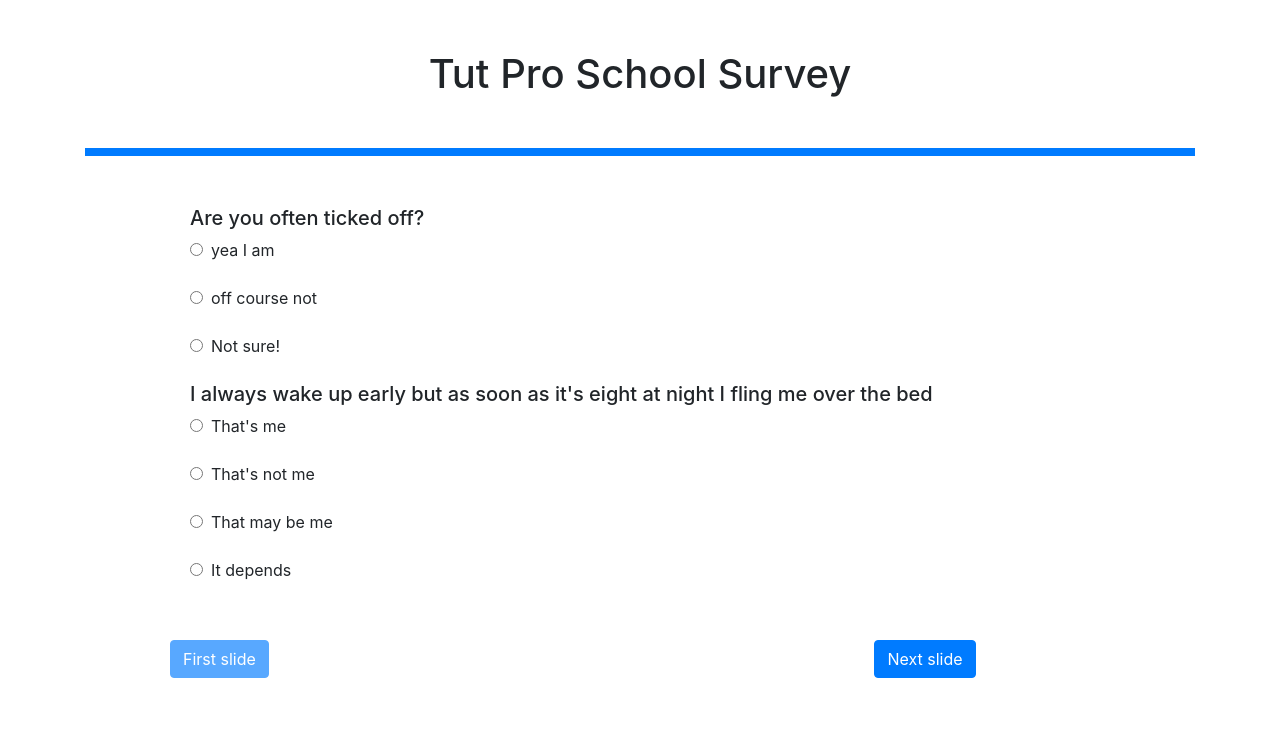
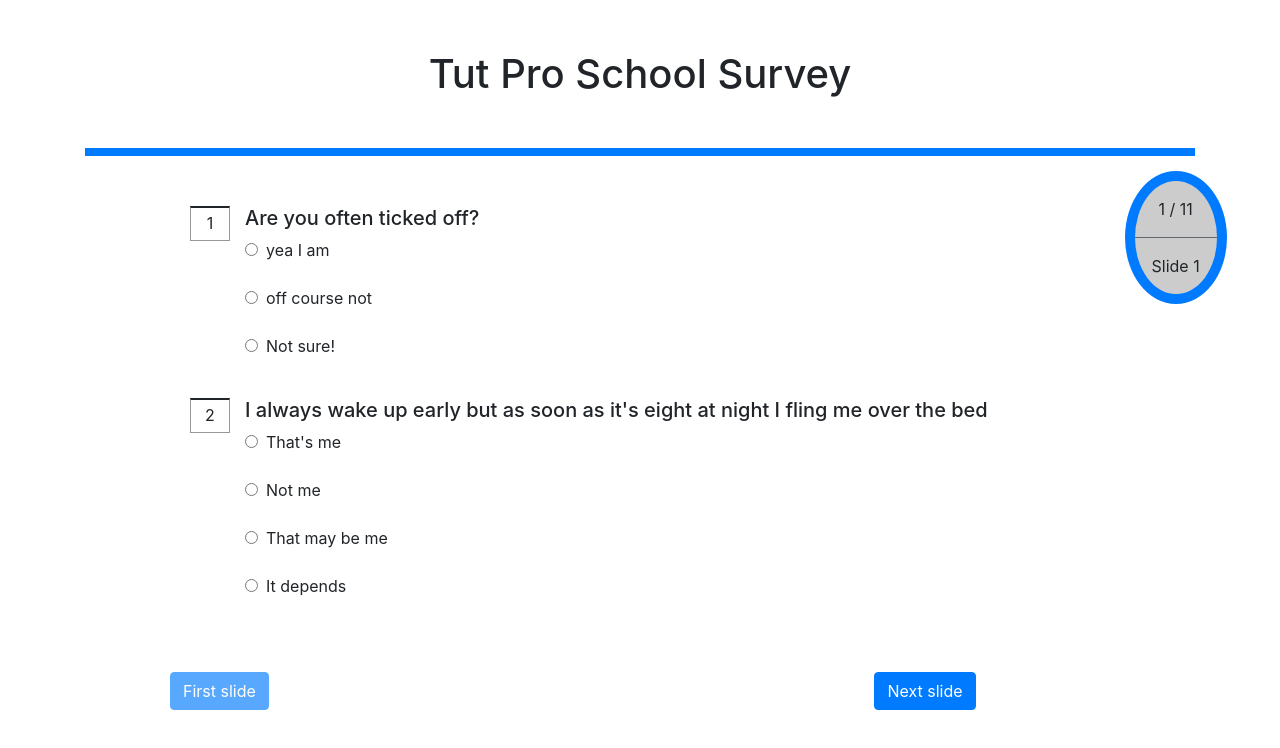
Before and after one commit to michaeliyke/brief-survey, an Angular app: page / in a window 1280 px wide. Shown: the top 748 px of the page. Built offline with nearby package versions, Linux system fonts and the light colour scheme.

Commit message:
Update to keep track of slide numbering
chore: added more code to keep track of slide and questions number

Reason: for easy visualization and reference

```diff
--- a/src/app/slider/slider.component.css
+++ b/src/app/slider/slider.component.css
@@ -1,4 +1,38 @@
+.slide-info {
+    background-color: rgb(204, 204, 204);
+    border: 10px solid #007BFF;
+    border-radius: 100%;
+    display: flex;
+    /* height: 23%; */
+    width: 11%;
+    position: absolute;
+    right: -18%;
+    top: -7%;
+    text-align: center;
+    flex-flow: column;
+    flex-direction: column-reverse;
+    align-items: center;
+}
+.slide-info > p {
+margin: 1em;
+}
+.w-secondary {
+  margin: 0;
+}
 .radio-button {
-  /* display: none; */
   margin-right: 8px;
 }
+
+.questionId {
+    border: 1px solid rgb(153, 153, 153);
+    height: 35px;
+    margin-right: 15px;
+    text-align: center;
+    width: 40px;
+    padding-top: 3px;
+    border-top: 2px solid;
+}
+
+.slide-questions {
+  display: flex;
+}
--- a/src/app/slider/slider.component.html
+++ b/src/app/slider/slider.component.html
@@ -2,11 +2,22 @@
   <strong>1/27</strong>
   {{ message }}
 </p> -->
-<ul *ngFor="let quest of slide.questions">
-  <h5>
-    {{quest.question}}
-  </h5>
-  <p *ngFor="let option of quest.options"><input  type="radio" class="radio-button" value="" /> <label>{{option}}</label></p>
+<ul *ngFor="let quest of slide.questions; let count = index;" class="slide-questions">
+  <div *ngIf="count + 1 == 1;" class="slide-info">
+    <p>Slide {{slide.slideIndex}} </p>
+    <hr class="bg-secondary w-100 w-secondary" />
+    <p>{{quest.questionId}} / {{totalNumberQuestions}}</p>
+  </div>
+  <span class="questionId">{{ quest.questionId }}</span>
+  <div class="question-panel">
+    <h5 class="question">
+      {{ quest.question }}
+    </h5>
+    <p *ngFor="let option of quest.options">
+      <input type="radio" class="radio-button" value="" />
+      <label>{{ option }}</label>
+    </p>
+  </div>
 </ul>
 <!-- <ul>
   <p><input class="radio-button" type="radio" value=""><label for="">The number is not 1 but 01</label></p>
--- a/src/app/slider/slider.component.ts
+++ b/src/app/slider/slider.component.ts
@@ -1,48 +1,28 @@
-import { Component, OnInit } from '@angular/core';
-import { SliderService } from '../services/slider.service';
-import { ISlide } from '../islide';
-import { IQuestion } from '../iquestion';
+import { Component, OnInit } from "@angular/core";
+import { SliderService } from "../services/slider.service";
+import { ISlide } from "../islide";
+import { IQuestion } from "../iquestion";
 
 @Component({
-  selector: 'app-slider',
-  templateUrl: './slider.component.html',
-  styleUrls: ['./slider.component.css']
+  selector: "app-slider",
+  templateUrl: "./slider.component.html",
+  styleUrls: ["./slider.component.css"]
 })
 export class SliderComponent implements OnInit {
   data: ISlide[] = [
     {
-      slideIndex: 0,
-      questions: [
-        {
-          questionId: 0,
-          question: 'Are you often ticked off?',
-          options: ['yea I am', 'off course not', 'Not sure!']
-        },
-        {
-          questionId: 1,
-          question:
-            'I always wake up early but as soon as it\'s eight at night I fling me over the bed',
-          options: [
-            'That\'s me',
-            'That\'s not me',
-            'That may be me',
-            'It depends'
-          ]
-        }
-      ]
-    },
-    {
       slideIndex: 1,
       questions: [
         {
-          questionId: 3,
-          question: 'I don\'t get angry when I am hungry. ',
-          options: ['True', 'False', 'Both', 'It depends']
+          questionId: 1,
+          question: "Are you often ticked off?",
+          options: ["yea I am", "off course not", "Not sure!"]
         },
         {
           questionId: 2,
-          question: 'If I look at a mirror,  who will I see?',
-          options: ['You', 'me', 'them', 'us']
+          question:
+            "I always wake up early but as soon as it's eight at night I fling me over the bed",
+          options: ["That's me", "Not me", "That may be me", "It depends"]
         }
       ]
     },
@@ -50,14 +30,14 @@ export class SliderComponent implements OnInit {
       slideIndex: 2,
       questions: [
         {
-          questionId: 4,
-          question: 'Are you the kind that hates anything beans with passion?',
-          options: ['Yes', 'No', 'It\'s hard to say', 'Not sure']
+          questionId: 3,
+          question: "I don't get angry when I am hungry. ",
+          options: ["True", "False", "Both", "It depends"]
         },
         {
-          questionId: 5,
-          question: 'I took an egg out of a dozens eggs. Ho many do I have?',
-          options: [11, 1, 12, 13]
+          questionId: 4,
+          question: "If I look at a mirror,  who will I see?",
+          options: ["You", "me", "them", "us"]
         }
       ]
     },
@@ -65,12 +45,27 @@ export class SliderComponent implements OnInit {
       slideIndex: 3,
       questions: [
         {
+          questionId: 5,
+          question: "Are you the kind that hates anything beans with passion?",
+          options: ["Yes", "No", "It's hard to say", "Not sure"]
+        },
+        {
+          questionId: 6,
+          question: 'I took an egg out of a dozens eggs. Ho many do I have?',
+          options: [11, 1, 12, 13]
+        }
+      ]
+    },
+    {
+      slideIndex: 4,
+      questions: [
+        {
           questionId: 7,
           question: 'I may eat rice but I never feel like doing so.',
           options: ['Not really', 'Exactly', 'Not all', 'MAy be']
         },
         {
-          questionId: 6,
+          questionId: 8,
           question:
             'I\'m not a programmer but we are three on our tech team. Felix is on Network, who am I?',
           options: [
@@ -83,10 +78,10 @@ export class SliderComponent implements OnInit {
       ]
     },
     {
-      slideIndex: 4,
+      slideIndex: 5,
       questions: [
         {
-          questionId: 8,
+          questionId: 9,
           question:
             'Nobody should ever mention the name \'beans\' to me nor any of its derivatives. Never!',
           options: [
@@ -99,10 +94,10 @@ export class SliderComponent implements OnInit {
       ]
     },
     {
-      slideIndex: 5,
+      slideIndex: 6,
       questions: [
         {
-          questionId: 9,
+          questionId: 10,
           question:
             'If you cook garri, I will eat. But I never will cook garri on a day. That\'s how I feel about it.',
           options: [
@@ -115,10 +110,10 @@ export class SliderComponent implements OnInit {
       ]
     },
     {
-      slideIndex: 6,
+      slideIndex: 7,
       questions: [
         {
-          questionId: 10,
+          questionId: 11,
           question:
             'I may occasionaly use superghetti or noodles, but please nobody should speak to me about any heavier food.',
           options: [
@@ -144,6 +139,13 @@ export class SliderComponent implements OnInit {
   get slide(): ISlide {
     return this.sliderService.slide;
   }
+  get totalNumberQuestions(): number {
+      const lastSlide = this.sliderService.slides[
+        this.sliderService.slides.length - 1
+      ];
+      const lastQuestion = lastSlide.questions[lastSlide.questions.length - 1];
+      return lastQuestion.questionId;
+  }
 
   get message(): string {
     return this.questions[this.sliderService.slideId];
```
